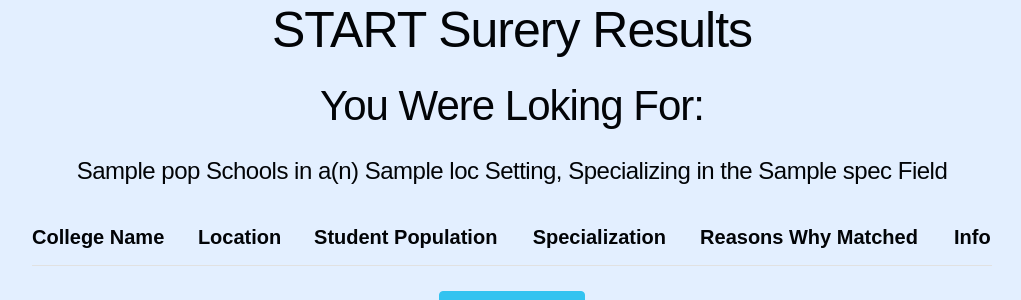
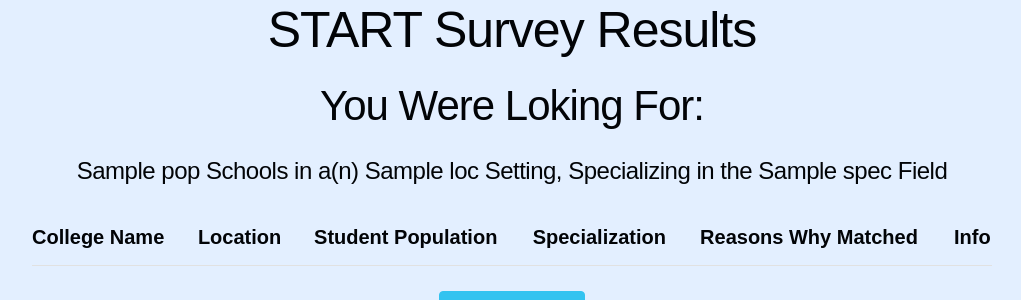
Before and after one commit to pacqu/STARTSurvey, a Flask app: template templates/postquiz.html in a window 1280 px wide. Shown: the top 300 px of the page, without its empty margins (128-1149 px from the left). Run offline with Flask 2, Linux system fonts and the light colour scheme; the template is opened without the code that fills it: most values are stand-ins (such as "Sample title", 1, 10 or a date in 2020); data that the repository does not hold is empty.

Commit message:
spelling

```diff
--- a/templates/postquiz.html
+++ b/templates/postquiz.html
@@ -1,8 +1,8 @@
 {% extends "template.html" %}
-{% block title %}START Surery Results{% endblock %}
+{% block title %}START Survey Results{% endblock %}
 {% block content %}
 <div class="container">
-  <h1>START Surery Results</h1>
+  <h1>START Survey Results</h1>
   <div id="pop" style="display: none;">{{pop}}</div>
   <div id="loc" style="display: none;">{{loc}}</div>
   <div id="spec" style="display: none;">{{spec}}</div>
```
